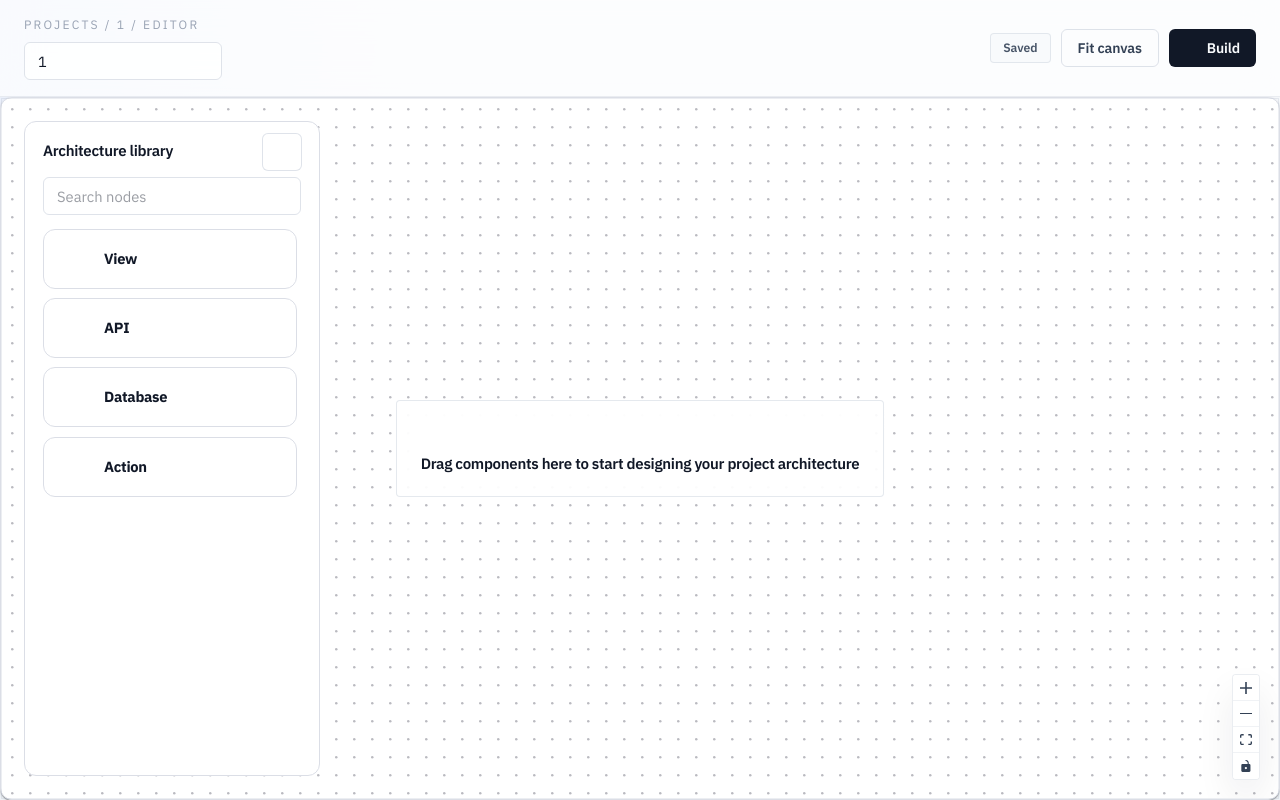
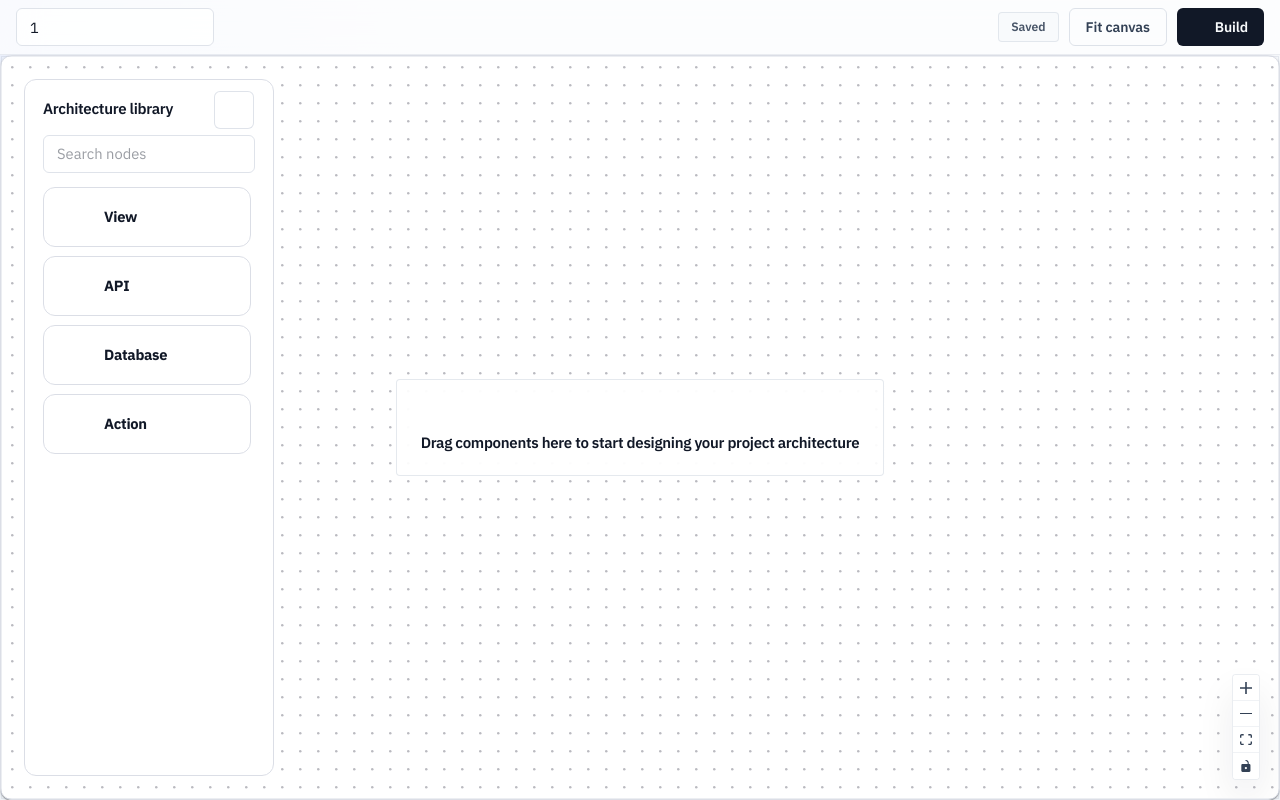
Before and after one commit to Overfox-Company/web-studio, a Next.js app: page /projects/1/editor in a window 1280 px wide. Built offline with nearby package versions, Linux system fonts and the light colour scheme; some icons are missing; what @mui/material-nextjs would draw is missing.

Commit message:
refactor: adjust layout dimensions and styles for improved UI consistency

```diff
--- a/src/features/project-editor/components/EditorLayout.tsx
+++ b/src/features/project-editor/components/EditorLayout.tsx
@@ -44,7 +44,7 @@ const DRAG_PREVIEW_POINTER_OFFSET = {
 
 const LEFT_PANEL_WIDTH = {
     xs: "min(88vw, 304px)",
-    lg: "296px",
+    lg: "250px",
 } as const;
 
 const RIGHT_PANEL_WIDTH = {
@@ -376,7 +376,7 @@ export function EditorLayout({ projectId, initialName }: { projectId: string; in
                                     top: { xs: 28, lg: 36 },
                                     left: {
                                         xs: isPaletteOpen ? "calc(16px + min(88vw, 304px) - 18px)" : "16px",
-                                        lg: isPaletteOpen ? "calc(24px + 296px - 58px)" : "24px",
+                                        lg: isPaletteOpen ? "calc(24px + 296px - 106px)" : "24px",
                                     },
                                     minWidth: 40,
                                     width: 40,
--- a/src/features/project-editor/components/EditorTopbar.tsx
+++ b/src/features/project-editor/components/EditorTopbar.tsx
@@ -38,17 +38,15 @@ export function EditorTopbar({ projectId, onBuild, onFitView }: EditorTopbarProp
             justifyContent="space-between"
             spacing={2}
             sx={{
-                px: { xs: 2, lg: 3 },
-                py: 2,
+                px: 2,
+                py: 1,
                 borderBottom: "1px solid rgba(148, 163, 184, 0.18)",
                 background: "rgba(255,255,255,0.7)",
                 backdropFilter: "blur(18px)",
             }}
         >
             <Stack spacing={1} minWidth={0}>
-                <Typography sx={{ fontSize: "0.76rem", color: "#98a2b3", letterSpacing: "0.18em", textTransform: "uppercase" }}>
-                    Projects / {projectId} / Editor
-                </Typography>
+
                 <TextField
                     value={projectName}
                     onChange={(event) => setProjectName(event.target.value)}
--- a/src/features/project-editor/components/ui/ProjectIcon.tsx
+++ b/src/features/project-editor/components/ui/ProjectIcon.tsx
@@ -12,7 +12,7 @@ interface ProjectIconProps {
 export function ProjectIcon({
     icon,
     size = 20,
-    strokeWidth = 1.7,
+    strokeWidth = 0,
     color = "currentColor",
 }: ProjectIconProps) {
     return <HugeiconsIcon icon={icon} size={size} strokeWidth={strokeWidth} color={color} />;
```
